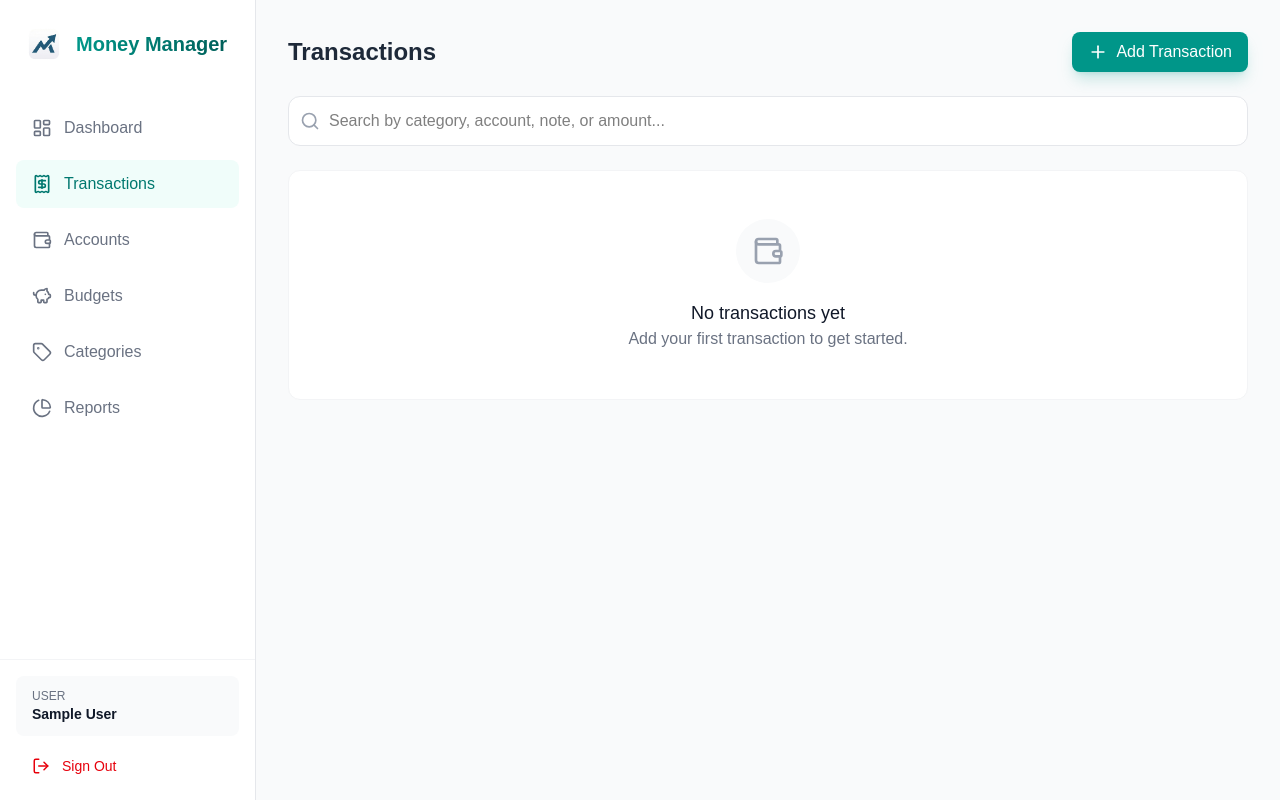
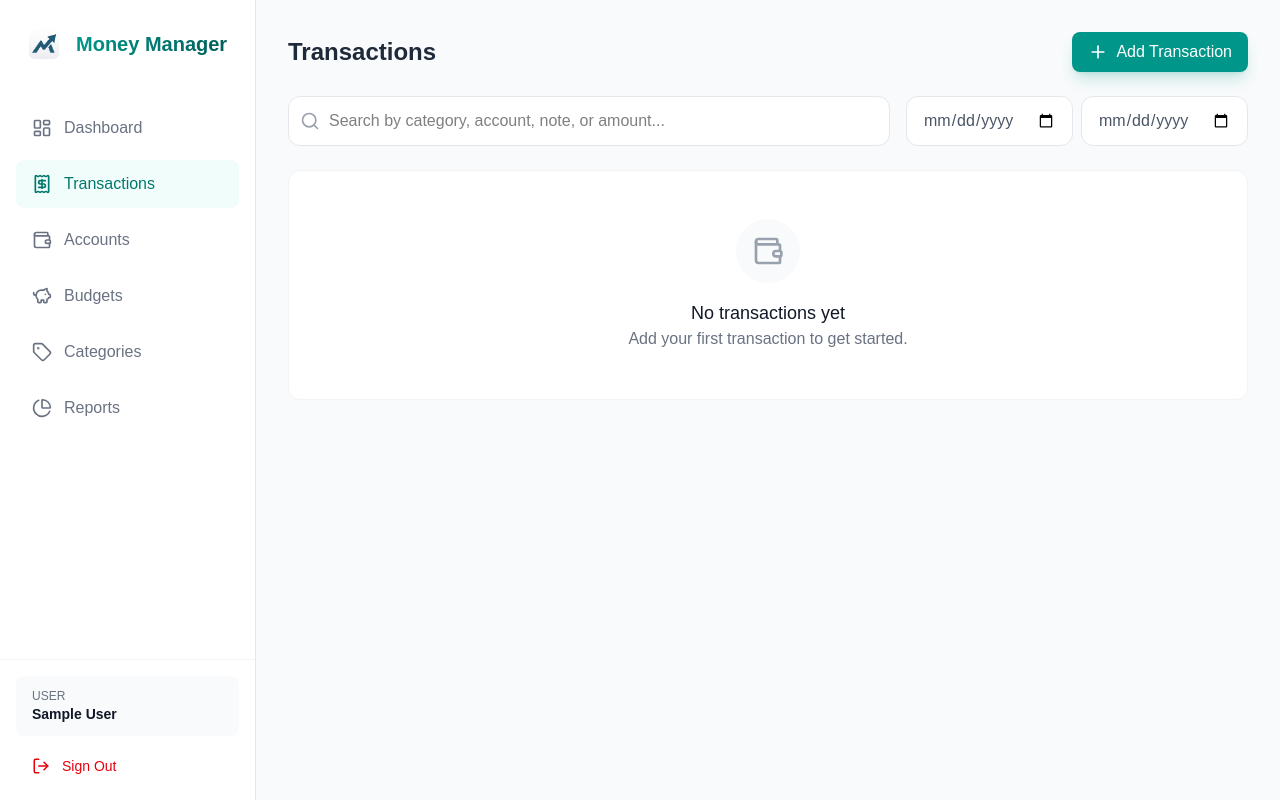
Before and after one commit to mbudit/money-manager, a React (Vite) app: page /transactions in a window 1280 px wide. Built offline with nearby package versions, Linux system fonts and the light colour scheme; no server answers; the database is empty; sample sign-in values are in the browser's storage; a web font is replaced by a local one.

Commit message:
feat: add date picker to transaction page

```diff
--- a/src/pages/Transactions.tsx
+++ b/src/pages/Transactions.tsx
@@ -6,10 +6,15 @@ import { AddTransactionModal } from "../components/Transactions/AddTransactionMo
 import type { Transaction } from "../types";
 
 export function Transactions() {
-  const { transactions, accounts, categories, buckets, deleteTransaction } = useMoney();
+  const { transactions, accounts, categories, buckets, deleteTransaction } =
+    useMoney();
   const [isModalOpen, setIsModalOpen] = useState(false);
-  const [editingTransaction, setEditingTransaction] = useState<Transaction | undefined>(undefined);
+  const [editingTransaction, setEditingTransaction] = useState<
+    Transaction | undefined
+  >(undefined);
   const [searchQuery, setSearchQuery] = useState("");
+  const [startDate, setStartDate] = useState("");
+  const [endDate, setEndDate] = useState("");
 
   const handleEdit = (transaction: Transaction) => {
     setEditingTransaction(transaction);
@@ -23,11 +28,21 @@ export function Transactions() {
 
   // Filter transactions based on search query
   const filteredTransactions = useMemo(() => {
-    if (!searchQuery.trim()) return transactions;
+    let result = transactions;
+
+    // Filter by date range
+    if (startDate) {
+      result = result.filter((tx) => tx.date.substring(0, 10) >= startDate);
+    }
+    if (endDate) {
+      result = result.filter((tx) => tx.date.substring(0, 10) <= endDate);
+    }
+
+    if (!searchQuery.trim()) return result;
 
     const query = searchQuery.toLowerCase().trim();
 
-    return transactions.filter((tx) => {
+    return result.filter((tx) => {
       // Search by category name
       const category = categories.find((c) => c.id === tx.categoryId);
       if (category?.name.toLowerCase().includes(query)) return true;
@@ -61,7 +76,15 @@ export function Transactions() {
 
       return false;
     });
-  }, [transactions, searchQuery, categories, accounts, buckets]);
+  }, [
+    transactions,
+    searchQuery,
+    categories,
+    accounts,
+    buckets,
+    startDate,
+    endDate,
+  ]);
 
   return (
     <div className="space-y-6">
@@ -76,9 +99,13 @@ export function Transactions() {
         </button>
       </div>
 
+      <div className="flex flex-col md:flex-row gap-4">
         {/* Search Bar */}
-      <div className="relative">
-        <Search size={20} className="absolute left-3 top-1/2 -translate-y-1/2 text-gray-400" />
+        <div className="relative flex-1">
+          <Search
+            size={20}
+            className="absolute left-3 top-1/2 -translate-y-1/2 text-gray-400"
+          />
           <input
             type="text"
             value={searchQuery}
@@ -96,10 +123,31 @@ export function Transactions() {
           )}
         </div>
 
+        {/* Date Filters */}
+        <div className="flex gap-2">
+          <input
+            type="date"
+            value={startDate}
+            onChange={(e) => setStartDate(e.target.value)}
+            className="px-4 py-3 border border-gray-200 rounded-xl bg-white outline-none focus:ring-2 focus:ring-teal-500 focus:border-transparent transition-all text-gray-600"
+          />
+          <input
+            type="date"
+            value={endDate}
+            onChange={(e) => setEndDate(e.target.value)}
+            className="px-4 py-3 border border-gray-200 rounded-xl bg-white outline-none focus:ring-2 focus:ring-teal-500 focus:border-transparent transition-all text-gray-600"
+          />
+        </div>
+      </div>
+
       {/* Results info when searching */}
-      {searchQuery && (
+      {(searchQuery || startDate || endDate) && (
         <p className="text-sm text-gray-500">
-          Found {filteredTransactions.length} transaction{filteredTransactions.length !== 1 ? "s" : ""} matching "{searchQuery}"
+          Found {filteredTransactions.length} transaction
+          {filteredTransactions.length !== 1 ? "s" : ""}
+          {searchQuery && ` matching "${searchQuery}"`}
+          {startDate && ` from ${startDate}`}
+          {endDate && ` to ${endDate}`}
         </p>
       )}
 
```
Lines whose indentation alone changed are shown as unchanged.
